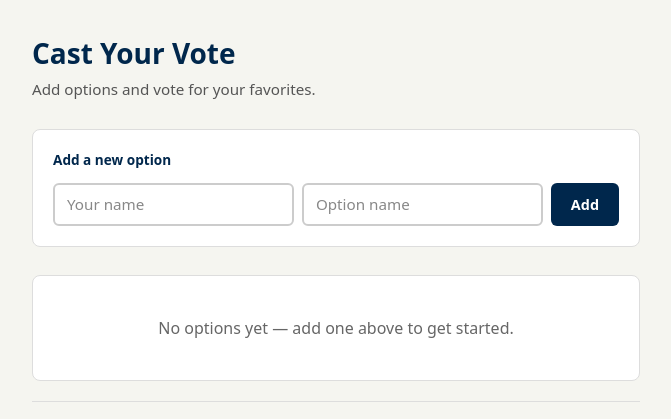
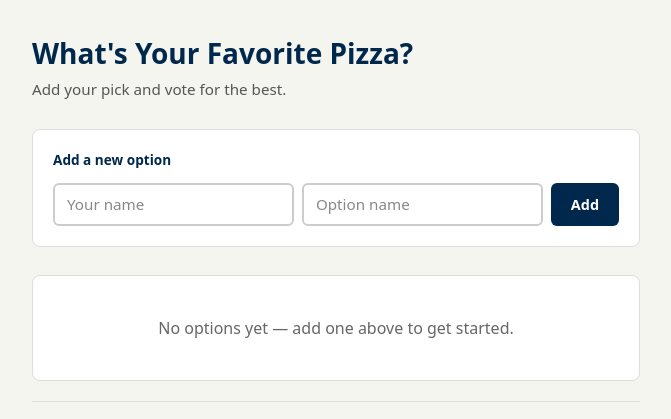
Before and after one commit to mlhess-class/vote, a Flask app: page / in a window 1280 px wide. Shown: the part 50-469 px from the top of the page, without its empty margins (304-975 px from the left). Run offline with Flask 3, Linux system fonts and the light colour scheme; data that the repository does not hold is empty; some libraries are stand-ins or nearby versions.

Commit message:
Change heading to ask for favorite pizza
Co-Authored-By: Claude Opus 4.6 <noreply@anthropic.com>

```diff
--- a/templates/index.html
+++ b/templates/index.html
@@ -247,8 +247,8 @@
     </nav>
 
     <main class="container">
-        <h1>Cast Your Vote</h1>
-        <p class="subtitle">Add options and vote for your favorites.</p>
+        <h1>What's Your Favorite Pizza?</h1>
+        <p class="subtitle">Add your pick and vote for the best.</p>
 
         <div class="card">
             <label class="form-label" for="username-input">Add a new option</label>
```
